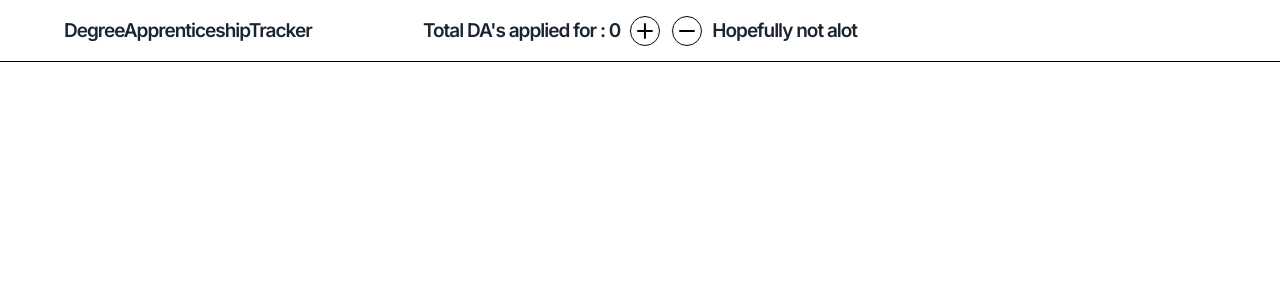
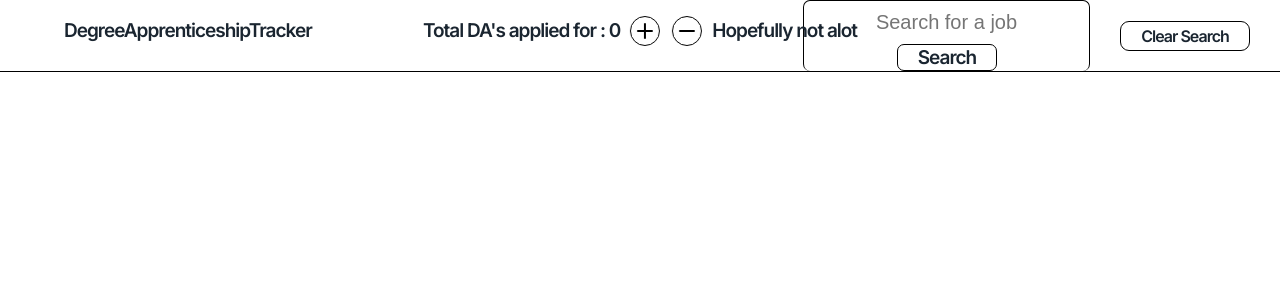
Before and after one commit to Firas12123/Degree-Apprenticeship-Finder, a Flask app: page / in a window 1280 px wide. Shown: the top 300 px of the page. Run offline with Flask 3, Linux system fonts and the light colour scheme; data that the repository does not hold is empty.

Commit message:
search available

```diff
--- a/database.py
+++ b/database.py
@@ -2,11 +2,11 @@ import sqlite3
 
 def db_sync():
     connection = sqlite3.connect("jobs.db", check_same_thread = False)    # sync the connection and the cursor and connect to the jobs database
+    connection.commit()
+    return connection
+
+def jobs_database(connection):   # creates database if it's not already made
     cursor = connection.cursor()
-    connection.commit()
-    return cursor,connection
-
-def jobs_database(cursor,connection):   # creates database if it's not already made
     cursor.execute("""CREATE TABLE IF NOT EXISTS jobs(
                 jobId INTEGER PRIMARY KEY,
                 jobTitle TEXT,
@@ -18,12 +18,14 @@ def jobs_database(cursor,connection):   # creates database if it's not already m
     connection.commit()
 
 
-def insert_jobs(jobs_dict, connection, cursor):
+def insert_jobs(jobs_dict, connection):
+    cursor = connection.cursor()
     for jobs_id, details in jobs_dict.items(): # inserts the job details into the database
         cursor.execute("INSERT OR IGNORE INTO jobs (jobId, jobTitle, url, companyName) VALUES(?,?,?,?)",(jobs_id,details["jobTitle"], details["url"], details["companyName"]))
     connection.commit()
 
-def get_jobs(cursor, connection):
+def get_jobs(connection):
+    cursor = connection.cursor()
     all_jobs = cursor.execute("SELECT * FROM jobs")
     job = all_jobs.fetchall()
     connection.commit()
--- a/main.py
+++ b/main.py
@@ -3,37 +3,42 @@ from database import insert_jobs, db_sync, jobs_database, get_jobs
 from flask import Flask, render_template, request
 from email_sender import send_emails
 
+connection = db_sync()
+jobs_database(connection)
+
+def sync_jobs(jobs_dict, connection):
+    cursor = connection.cursor()
+    if jobs_dict:  # sync the database and call the dictionary of the different jobs
+        new_j = []
+        new_jobs = []
+        for job_id in jobs_dict:
+            cursor.execute("SELECT jobId FROM jobs WHERE jobId = ?", (job_id,))
+            existing_job = cursor.fetchall()
+            if not existing_job:
+                new_j.append(job_id)
+        for job_id in new_j:
+            new_job = jobs_dict[job_id]
+            new_jobs.append(new_job)
+        send_emails(new_jobs)
+        insert_jobs(jobs_dict, connection)
+    else:
+        print("No jobs found for that title")
+
 my_bot = Friendly_Bot(agent_string="FirasApprenticeshipTracker/1.0")
-slug_job = my_bot.slugify()
+slug_job = my_bot.slugify("")
 jobs_dict = my_bot.get_apprenticeships(slug_job)
-cursor, connection = db_sync()
-if jobs_dict:  # sync the database and call the dictionary of the different jobs
-    jobs_database(cursor, connection)
-    new_j = []
-    new_jobs = []
-    for job_id in jobs_dict:
-        cursor.execute("SELECT jobId FROM jobs WHERE jobId = ?", (job_id,))
-        existing_job = cursor.fetchall()
-        if not existing_job:
-            new_j.append(job_id)
-    for job_id in new_j:
-        new_job = jobs_dict[job_id
-        ]
-        new_jobs.append(new_job)
-    send_emails(new_jobs)
-    insert_jobs(jobs_dict, connection, cursor)
-else:
-    print("No jobs found for that title")
+sync_jobs(jobs_dict, connection)
 
 app = Flask(__name__)
 
 @app.route("/")
 def home():
-    jobs_dic = get_jobs(cursor, connection)
-    return render_template("DegreeApprenticeship.html", jobs_dict = jobs_dic)
+    all_jobs = get_jobs(connection)
+    return render_template("DegreeApprenticeship.html", jobs_dict = all_jobs)
 
 @app.route("/checked", methods = ["POST"])
 def applied_for():
+    cursor = connection.cursor()
     data = request.get_json()
     applied = data.get("applied")
     job_id = data.get("job_id")
@@ -41,6 +46,25 @@ def applied_for():
     connection.commit()
     return "", 200
 
+@app.route("/jobs", methods = ["POST"])
+def give_jobs():
+    cursor = connection.cursor()
+    data = request.get_json()
+    print(data)
+    if data.get("delete") == "delete":
+        print(data.get("delete"))
+        cursor.execute("DROP TABLE IF EXISTS jobs")
+        jobs_database(connection)
+        return "", 201
+    else:
+        jobs_list = data.get("job_title")
+        slug_job = my_bot.slugify(jobs_list)
+        jobs_dict = my_bot.get_apprenticeships(slug_job)
+        sync_jobs(jobs_dict, connection)
+        return "", 200
+
+
+
 if __name__ == "__main__":
     app.run(debug=True)
 # remember to change to false
--- a/static/main.js
+++ b/static/main.js
@@ -10,6 +10,8 @@ const cancel_button = document.querySelectorAll(".cancel-button")
 const confirm_choice = document.querySelectorAll(".confirm")
 const cancel_b = document.querySelectorAll(".cancel-b")
 const overlays = document.querySelectorAll(".overlay")
+const submit_job = document.getElementById("submit-job")
+const clear_jobs = document.getElementById("clear-search")
 let total_applied = 0
 
 job_box.forEach((box, index) => {
@@ -80,7 +82,6 @@ function confirmChoice(index){
     overlays[index].classList.add("active")
 }
 
-
 tick_box.forEach((box, index) =>{
     box.addEventListener("click", () => appliedFor(index));
 })
@@ -101,11 +102,42 @@ cancel_b.forEach((canceler, index) => {
             removeOverlay();
         }
     })
-    canceler.addEventListener("click", removeOverlay)
+    canceler.addEventListener("click", removeOverlay);
 })
+const job_title = document.getElementById("job-search");
+job_title.addEventListener("keydown", (e) => {
+    if (e.key === "Enter") {
+        e.preventDefault()
+        searchJobs();
+    }
+});
 
+function searchJobs(task){
+    let all_jobs = JSON.parse(localStorage.getItem("jobs")) || []
+    all_jobs.push(job_title.value)
+    localStorage.setItem("jobs", JSON.stringify(all_jobs))
+    fetch("/jobs",{
+        method: "POST",
+        headers: {
+            "Content-Type": "application/json",
+        },
+        body: JSON.stringify({
+            job_title: all_jobs,
+            delete: task
+        })
+    })
+    .then(response =>{
+        if(response.status === 201){
+            localStorage.setItem("jobs", "[]")
+            location.reload()
+        }
+        else{
+            location.reload()    // refreshes only when ready
+        }
+    })
+}
 
-
-
+submit_job.addEventListener("click", () => searchJobs(""))
+clear_jobs.addEventListener("click", () => searchJobs("delete"))
 add_button.addEventListener("click", () => changeCount("+"));
 minus_button.addEventListener("click", () => changeCount("-"));
--- a/static/style.css
+++ b/static/style.css
@@ -2,7 +2,9 @@
 .jobs-display,
 .cancel-b,
 .tick-box,
-.yes-no{
+.yes-no,
+#clear-search,
+#submit-job{
     will-change: transform;
     backface-visibility: hidden;
 }
@@ -284,3 +286,65 @@ body{
     transform: scale(1.05);
     background: #e8e7e6;
 }
+
+#job-search{
+    text-align: center;
+    border: none;
+    border-radius: 9px;
+    padding: 10px;
+    font-size: 20px;
+    outline: none;
+}
+
+#submit-job{
+    width: 100px;
+    font-size: 19px;
+    border-radius: 7px;
+    border: solid black 1px;
+    background: none;
+    transition: 0.3s ease;
+    cursor: pointer;
+}
+
+#submit-job:hover {
+    transform: scale(1.06)
+}
+
+#jobs-div{
+    display: flex;
+    flex-direction: column;
+    align-items: center;
+    margin-left: auto;
+    width: fit-content;
+
+    border: solid black 1px;
+    border-bottom: none;
+    border-radius: 7px;
+}
+
+#job-form{
+    display: flex;
+    align-items: center;
+}
+
+#clear-search{
+    margin-right: 20px;
+    width: 130px;
+    height: 30px;
+    border: solid black 1px;
+    border-radius: 9px;
+    cursor: pointer;
+    background: none;
+    transition: 0.3s ease;
+    font-size: 16px;
+}
+
+#button-div{
+    display: flex;
+    align-items: center;
+    margin: 0 10px 0 30px;
+}
+
+#clear-search:hover {
+    transform: scale(1.05)
+}
--- a/templates/DegreeApprenticeship.html
+++ b/templates/DegreeApprenticeship.html
@@ -26,6 +26,15 @@
                 </svg>
             </button>
             <p style="margin-left: 8px;" class="main-font">Hopefully not alot</p>
+        </div>
+        <div id="jobs-div">
+            <form id="job-form">
+                <input id="job-search" placeholder="Search for a job">
+            </form>
+            <button class="main-font" id="submit-job">Search</button>
+        </div>
+        <div id="button-div">
+            <button class="main-font" id="clear-search">Clear Search</button>
         </div>
     </nav>
 </header>
```
Also changed, not shown: scraper.py (+26 -17 lines).
